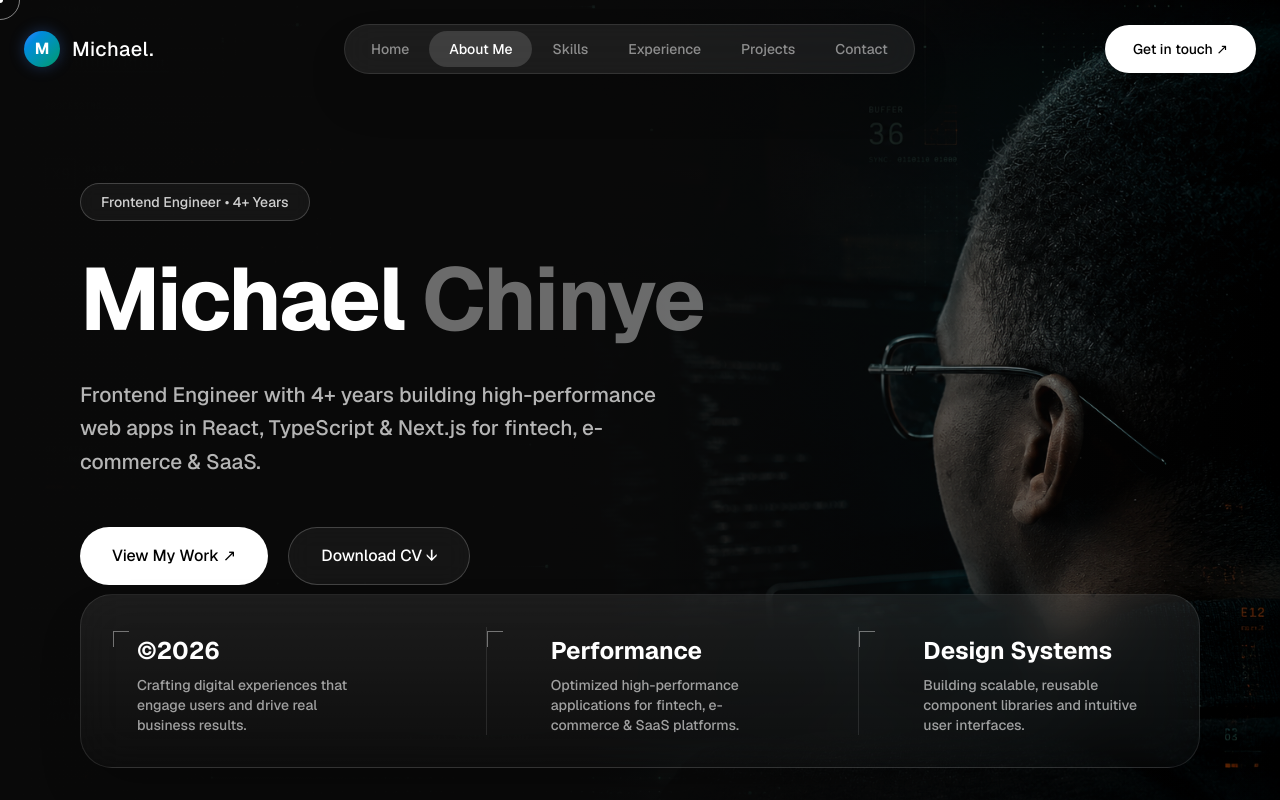
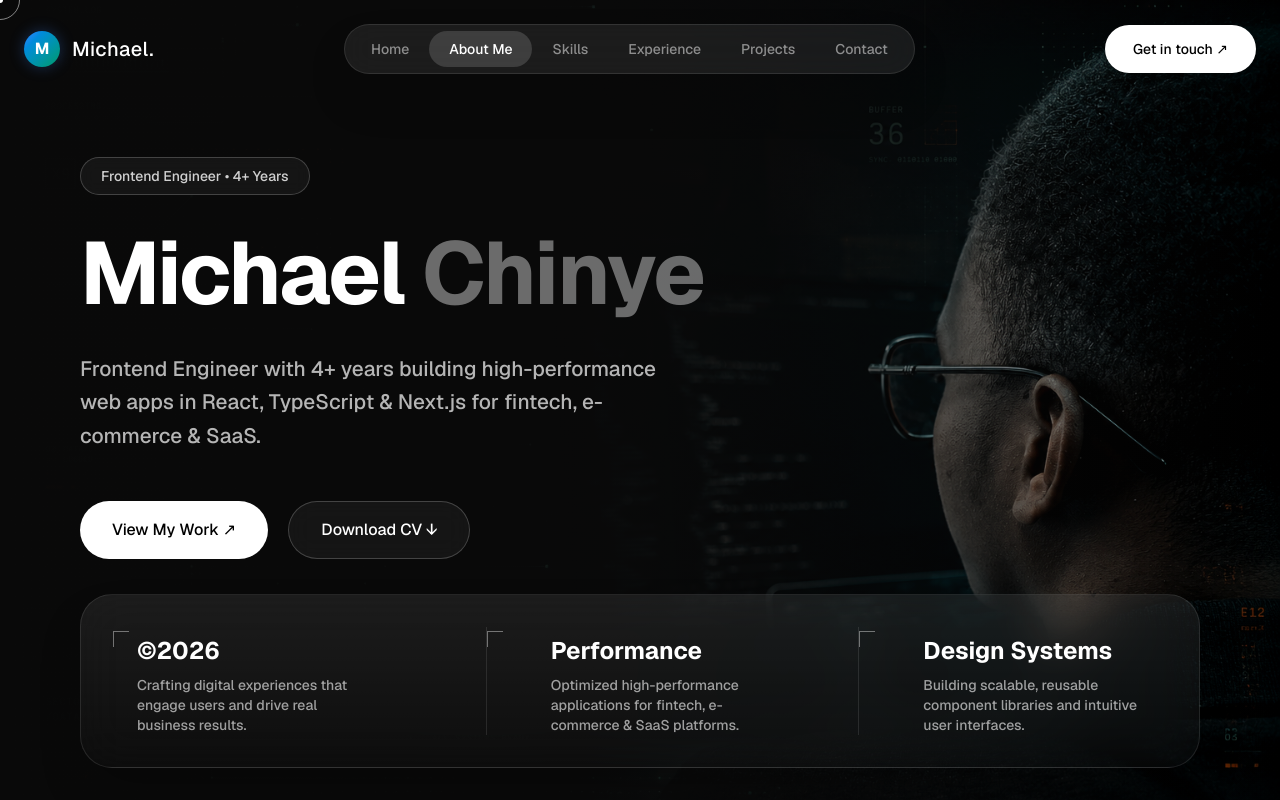
Before and after one commit to mik-max/official_portfolio, a Next.js app: page / in a window 1280 px wide. Shown: the top 800 px of the page. Built offline with nearby package versions, Linux system fonts and the light colour scheme.

Commit message:
feat: fixed pading issue

```diff
--- a/src/app/page.tsx
+++ b/src/app/page.tsx
@@ -290,7 +290,7 @@ export default function Home() {
       </nav>
 
       {/* Hero Section */}
-      <section ref={heroRef} id="home" className="relative z-20 min-h-dvh flex flex-col justify-center px-6 lg:px-20 max-w-[1400px] mx-auto pt-24 pb-40 sm:pb-32 overflow-hidden">
+      <section ref={heroRef} id="home" className="relative z-20 min-h-dvh  h-auto flex flex-col justify-center px-6 lg:px-20 max-w-[1400px] mx-auto pt-24 pb-40 sm:pb-45 overflow-hidden">
         <div className="max-w-4xl space-y-6 sm:space-y-8 relative z-20">
           <div className="hero-badge inline-flex items-center px-4 py-1.5 sm:px-5 sm:py-2 rounded-full border border-white/20 bg-white/5 backdrop-blur-sm text-xs sm:text-sm font-medium text-white/80">
             Frontend Engineer • 4+ Years
```
